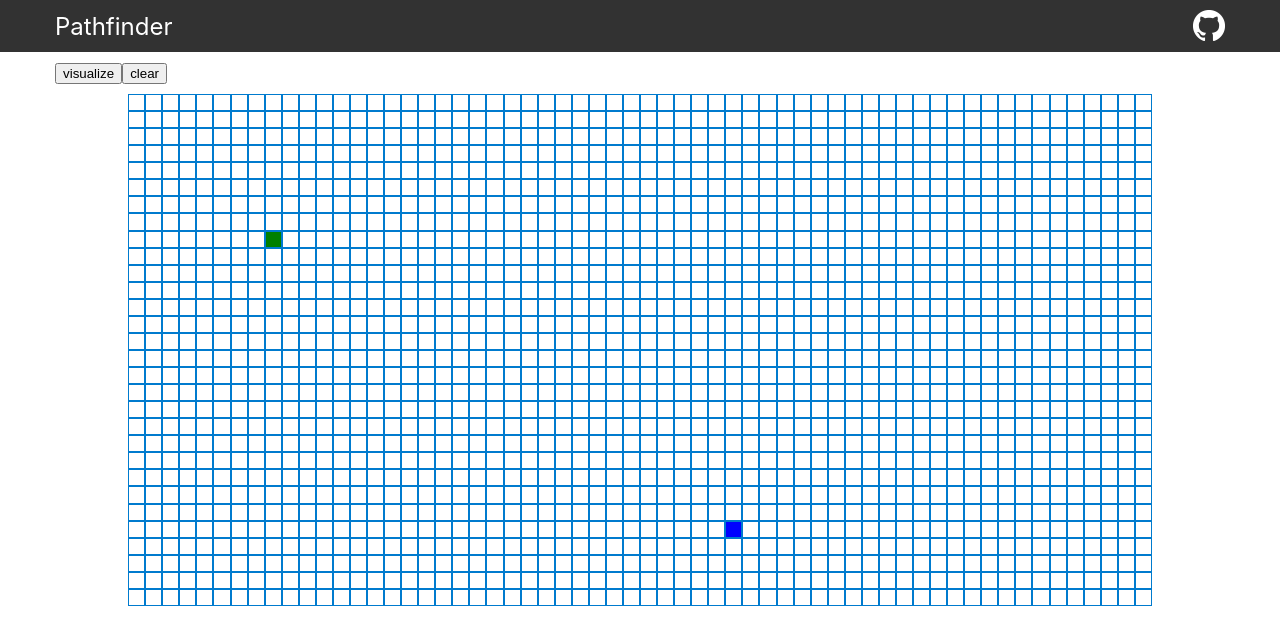
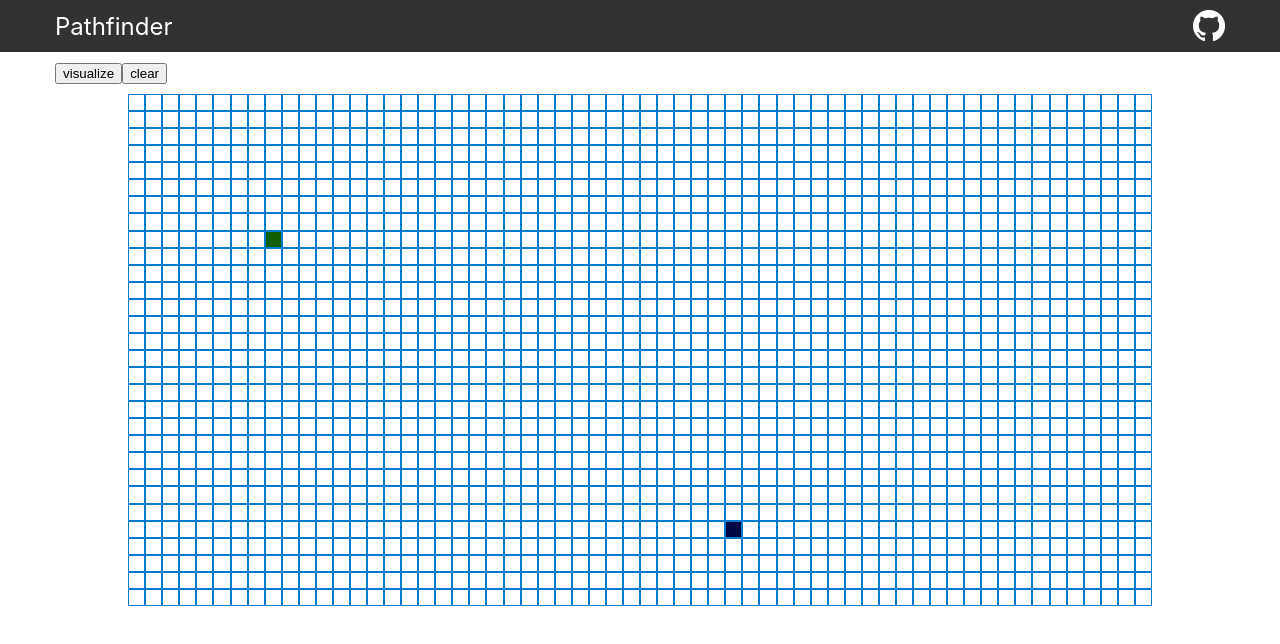
Before and after one commit to santiagogarcia97/pathfinding-angular, an Angular app: page / in a window 1280 px wide. Shown: the top 644 px of the page. Built offline with nearby package versions, Linux system fonts and the light colour scheme.

Commit message:
animations added

```diff
--- a/src/app/pathfinding/grid/grid.component.css
+++ b/src/app/pathfinding/grid/grid.component.css
@@ -16,6 +16,7 @@
   box-sizing: border-box;
   -moz-box-sizing: border-box;
   -webkit-box-sizing: border-box;
+  background-color: white;
   border: 1px solid #007bce;
   display: inline-block;
   height: calc(80vw / 60);
@@ -32,7 +33,6 @@
   animation-fill-mode: forwards;
   animation-play-state: running;
 }
-
 @keyframes visitedAnimation {
   0% {
     transform: scale(0.3);
@@ -50,3 +50,103 @@
     background-color: #569aff;
   }
 }
+
+.node-start {
+  animation-name: startAnimation;
+  animation-duration: 0.5s;
+  animation-timing-function: ease-out;
+  animation-delay: 0s;
+  animation-direction: alternate;
+  animation-iteration-count: 1;
+  animation-fill-mode: forwards;
+  animation-play-state: running;
+}
+@keyframes startAnimation {
+  0% {
+    transform: scale(0.3);
+    background-color: #0bcb00;
+    border-radius: 100%;
+  }
+  75% {
+    transform: scale(1.2);
+  }
+  100% {
+    transform: scale(1);
+    background-color: #115f00;
+  }
+}
+
+.node-end {
+  animation-name: endAnimation;
+  animation-duration: 0.5s;
+  animation-timing-function: ease-out;
+  animation-delay: 0s;
+  animation-direction: alternate;
+  animation-iteration-count: 1;
+  animation-fill-mode: forwards;
+  animation-play-state: running;
+}
+@keyframes endAnimation {
+  0% {
+    transform: scale(0.3);
+    background-color: #0032cb;
+    border-radius: 100%;
+  }
+  75% {
+    transform: scale(1.2);
+  }
+  100% {
+    transform: scale(1);
+    background-color: #000944;
+  }
+}
+
+.node-path {
+  animation-name: pathAnimation;
+  animation-duration: 0.5s;
+  animation-timing-function: ease-out;
+  animation-delay: 0s;
+  animation-direction: alternate;
+  animation-iteration-count: 1;
+  animation-fill-mode: forwards;
+  animation-play-state: running;
+}
+@keyframes pathAnimation {
+  0% {
+    transform: scale(0.3);
+    background-color: #cba900;
+    border-radius: 100%;
+  }
+  75% {
+    transform: scale(1.2);
+  }
+  100% {
+    transform: scale(1);
+    background-color: #7d6b00;
+  }
+}
+
+.node-wall {
+  animation-name: wallAnimation;
+  animation-duration: 0.5s;
+  animation-timing-function: ease-out;
+  animation-delay: 0s;
+  animation-direction: alternate;
+  animation-iteration-count: 1;
+  animation-fill-mode: forwards;
+  animation-play-state: running;
+}
+@keyframes wallAnimation {
+  0% {
+    transform: scale(0.3);
+    background-color: #616161;
+    border-radius: 100%;
+  }
+  75% {
+    transform: scale(1.2);
+  }
+  100% {
+    transform: scale(1);
+    background-color: #000000;
+  }
+}
--- a/src/app/pathfinding/grid/grid.component.html
+++ b/src/app/pathfinding/grid/grid.component.html
@@ -3,7 +3,6 @@
 
     <div
       *ngFor="let node of row"
-      [style.background-color]="node.color"
       [ngClass]="getClass(node)"
       (mousedown)="onDrag(node)"
     >
--- a/src/app/pathfinding/grid/grid.component.ts
+++ b/src/app/pathfinding/grid/grid.component.ts
@@ -1,5 +1,5 @@
-import { Component, OnInit } from '@angular/core';
-import {Node} from '../types';
+import {Component, OnInit} from '@angular/core';
+import {Animation, Node} from '../types';
 import {GridService} from '../services/grid.service';
 
 @Component({
@@ -22,7 +22,26 @@ export class GridComponent implements OnInit {
   }
 
   getClass(node: Node): string {
-    return (node.color && node.color === 'darkgray') ? 'node node-visited' : 'node';
+    switch (node.animation) {
+      case Animation.Start:
+        return 'node node-start';
+        break;
+      case Animation.End:
+        return 'node node-end';
+        break;
+      case Animation.Visited:
+        return 'node node-visited';
+        break;
+      case Animation.Path:
+        return 'node node-path';
+        break;
+      case Animation.Wall:
+        return 'node node-wall';
+        break;
+      case Animation.Clear:
+      default:
+        return 'node';
+    }
   }
 
   onDrag(node: Node): void {
--- a/src/app/pathfinding/services/grid.service.ts
+++ b/src/app/pathfinding/services/grid.service.ts
@@ -1,6 +1,6 @@
-import { Injectable } from '@angular/core';
+import {Injectable} from '@angular/core';
 import {Subject} from 'rxjs';
-import {Node} from '../types';
+import {Animation, Node} from '../types';
 import {dijkstra, getShortestPath} from '../dijkstra';
 
 @Injectable({
@@ -8,8 +8,8 @@ import {dijkstra, getShortestPath} from '../dijkstra';
 })
 export class GridService {
 
-  startNode: Node = {row: 8, col: 8};
-  endNode: Node = {row: 25, col: 35};
+  startNode: Node = {row: 8, col: 8, animation: Animation.Start};
+  endNode: Node = {row: 25, col: 35, animation: Animation.End};
   grid: Node[][] = [];
   gridChange: Subject<Node[][]> = new Subject<Node[][]>();
 
@@ -23,10 +23,11 @@ export class GridService {
     this.gridChange.next(newGridState);
   }
   setStart(node: Node): void {
+    this.grid[this.startNode.row][this.startNode.col].distance = Infinity;
+    this.grid[this.startNode.row][this.startNode.col].animation = Animation.Clear;
     this.startNode = node;
     this.grid[this.startNode.row][this.startNode.col].distance = 0;
-    this.grid[this.startNode.row][this.startNode.col].color = 'green';
-    this.grid[this.endNode.row][this.endNode.col].color = 'blue';
+    this.grid[this.startNode.row][this.startNode.col].animation = Animation.Start;
     this.gridChange.next(this.grid);
   }
   getStart(): Node {
@@ -35,14 +36,13 @@ export class GridService {
 
   clear(): void {
     const clearGrid = [];
-
     for (let i = 0; i < 30; i++) {
       const row: Node[] = [];
       for (let j = 0; j < 60; j++) {
         row.push({
           row: i,
           col: j,
-          color: 'white',
+          animation: Animation.Clear,
           distance: Infinity,
           visited: false
         });
@@ -50,8 +50,8 @@ export class GridService {
       clearGrid.push(row);
     }
     clearGrid[this.startNode.row][this.startNode.col].distance = 0;
-    clearGrid[this.startNode.row][this.startNode.col].color = 'green';
-    clearGrid[this.endNode.row][this.endNode.col].color = 'blue';
+    clearGrid[this.startNode.row][this.startNode.col].animation = Animation.Start;
+    clearGrid[this.endNode.row][this.endNode.col].animation = Animation.End;
     this.gridChange.next(clearGrid);
   }
 
@@ -60,9 +60,8 @@ export class GridService {
     let count = 50;
     for (const node of visitedNodes){
       setTimeout(() => {
-        if (node.row === this.startNode.row && node.col === this.startNode.col) { return; }
-        if (node.row === this.endNode.row && node.col === this.endNode.col) { return; }
-        this.grid[node.row][node.col].color = 'darkgray';
+        if (node.animation === Animation.Start || node.animation === Animation.End) { return; }
+        this.grid[node.row][node.col].animation = Animation.Visited;
         this.gridChange.next(this.grid);
       }, 20 * count);
       count++;
@@ -71,9 +70,8 @@ export class GridService {
     const shortestPath = getShortestPath(visitedNodes);
     for (const node of shortestPath){
       setTimeout(() => {
-        if (node.row === this.startNode.row && node.col === this.startNode.col) { return; }
-        if (node.row === this.endNode.row && node.col === this.endNode.col) { return; }
-        this.grid[node.row][node.col].color = 'MediumSeaGreen';
+        if (node.animation === Animation.Start || node.animation === Animation.End) { return; }
+        this.grid[node.row][node.col].animation = Animation.Path;
         this.gridChange.next(this.grid);
       }, 20 * count);
       count++;
--- a/src/app/pathfinding/types.ts
+++ b/src/app/pathfinding/types.ts
@@ -1,7 +1,16 @@
+export enum Animation {
+  Clear,
+  Visited,
+  Path,
+  Wall,
+  Start,
+  End,
+}
+
 export interface Node {
   row: number;
   col: number;
-  color?: string;
+  animation: Animation;
   distance?: number;
   visited?: boolean;
   previousNode?: Node;
```
